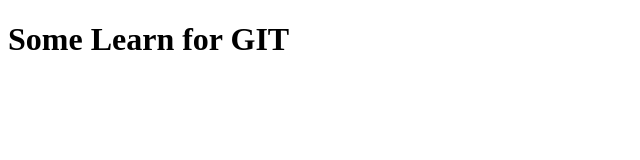
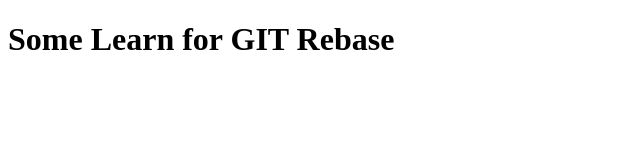
Before and after one commit to muhfahmia/LearningGIT, a plain HTML site: page index.html in a window 1280 px wide. Shown: the whole page, without its empty margins (0-640 px from the left). Drawn offline with Linux system fonts and the light colour scheme.

Commit message:
Update heading title

```diff
--- a/index.html
+++ b/index.html
@@ -6,6 +6,6 @@
   <title>Learning Git</title>
 </head>
 <body>
-  <h1>Some Learn for GIT</h1>
+  <h1>Some Learn for GIT Rebase</h1>
 </body>
 </html>
```
